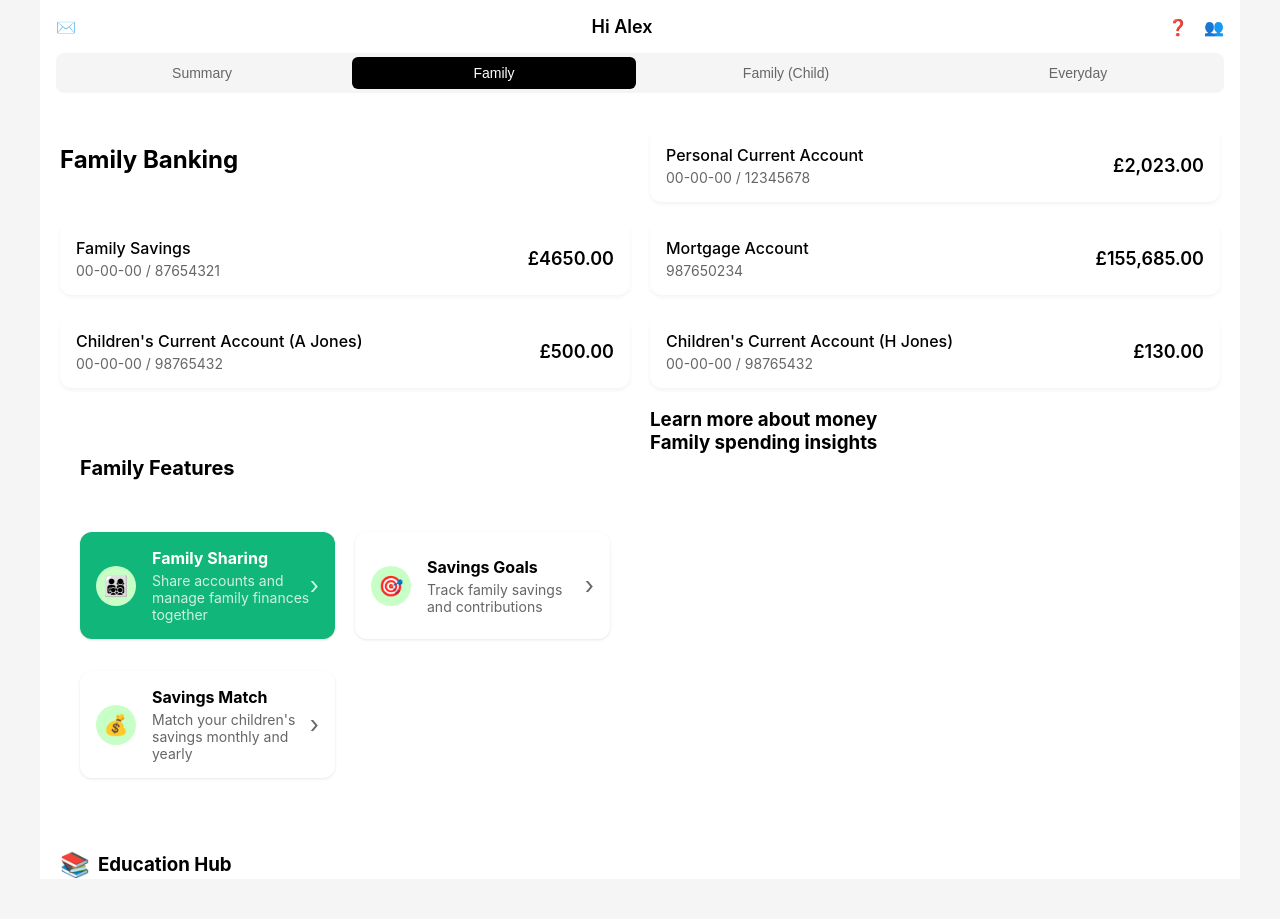
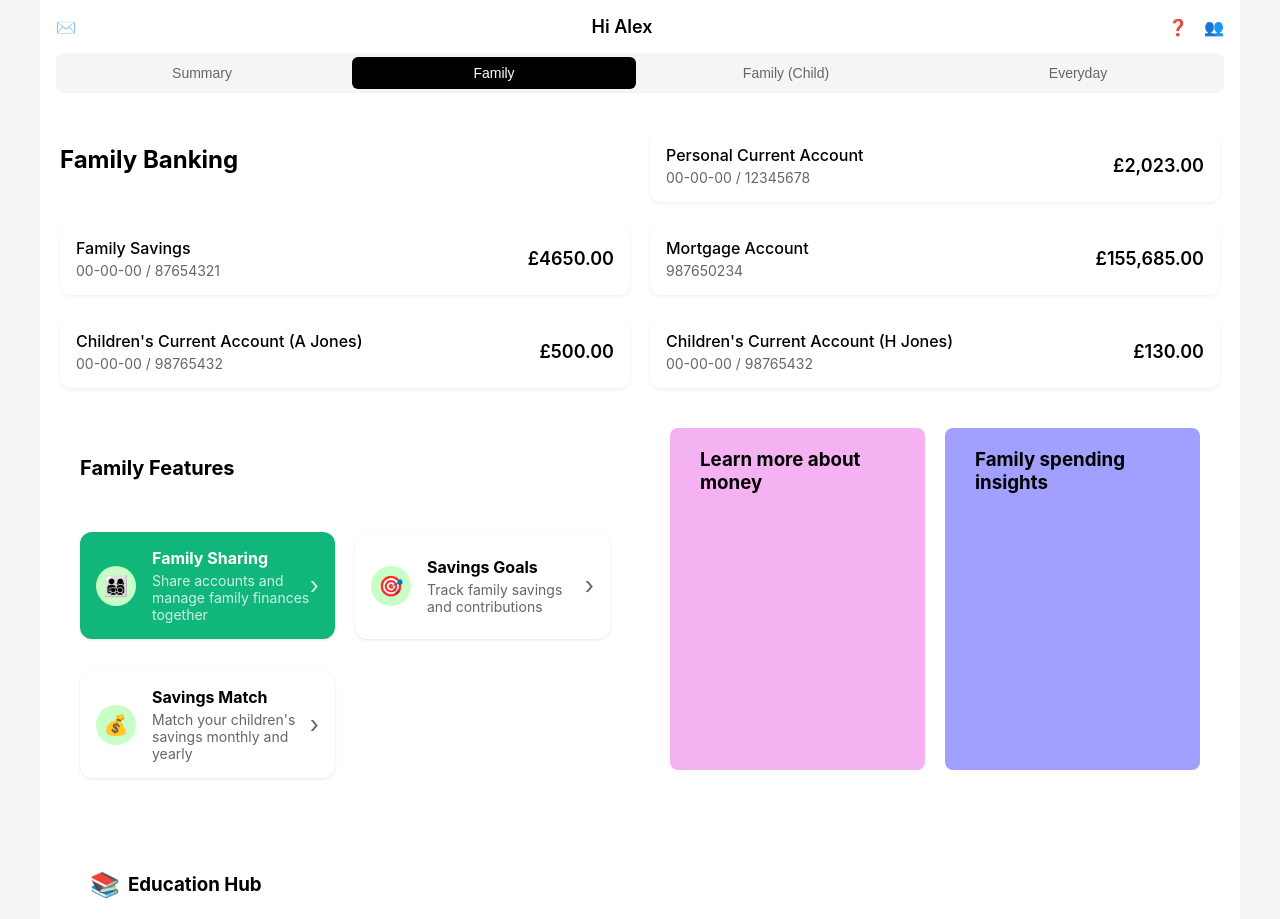
Before and after one commit to OsmanAli20/Quantum-Drift, a React (Create React App) app: page /family in a window 1280 px wide. Before the commit the page ends 879 px from the top, so only its background shows below. Built offline with nearby package versions, Linux system fonts and the light colour scheme.

Commit message:
Spending insights styling

```diff
--- a/src/pages/familyChild.jsx
+++ b/src/pages/familyChild.jsx
@@ -10,7 +10,7 @@ function FamilyParent() {
       <header className="app-header">
         <div className="header-icons">
           <span className="icon">✉️</span>
-          <span className="greeting">Hi Alex</span>
+          <span className="greeting">Hi Alice</span>
           <div className="right-icons">
             <span className="icon">❓</span>
             <span className="icon">👥</span>
@@ -140,7 +140,6 @@ function FamilyParent() {
           <h3>Learn more about money</h3>
         </div>
       </section>
-
       </main>
     </div>
   );
--- a/src/pages/familyParent.jsx
+++ b/src/pages/familyParent.jsx
@@ -97,15 +97,14 @@ function FamilyParent() {
         </section>
 
         <section className="bottom-cards">
-          <div className="card shared-pot-card">
+          <div className="card shared-pot-card pink-card">
             <h3>Learn more about money</h3>
           </div>
 
-          <div className="card child-pot-card">
+          <div className="card child-pot-card purple-card">
             <h3>Family spending insights</h3>
           </div>
         </section>
-
       </main>
       <div className="card space" onClick={() => navigate('/help-guide')} style={{ cursor: 'pointer', display: 'flex', alignItems: 'center', gap: '8px', marginTop: '40px', marginLeft: '20px', width: 'fit-content' }}>
         <span className="icon" style={{ fontSize: '24px', color: '#11b67a' }}>📚</span>
--- a/src/styles/Home.css
+++ b/src/styles/Home.css
@@ -639,3 +639,26 @@
 .guide-duration {
   color: #11b67a;
 }
+
+.bottom-cards {
+  display: flex;
+  gap: 20px;
+  justify-content: center;
+  padding: 20px;
+}
+
+.card {
+  padding: 20px 30px;
+  border-radius: 8px;
+  cursor: pointer;
+  flex: 1;
+  max-width: 300px;
+}
+
+.pink-card {
+  background-color: #F5B2F2;
+}
+
+.purple-card {
+  background-color: #A19FFF;
+}
```
